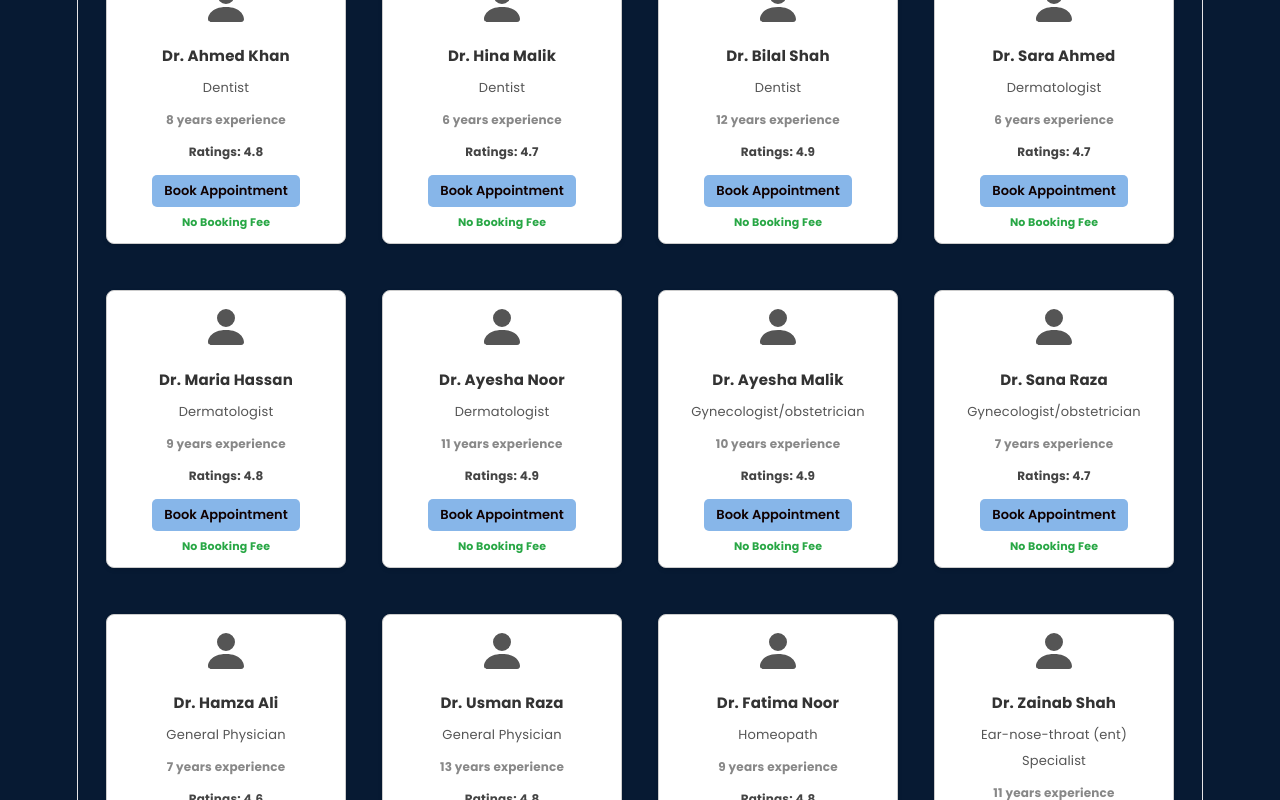
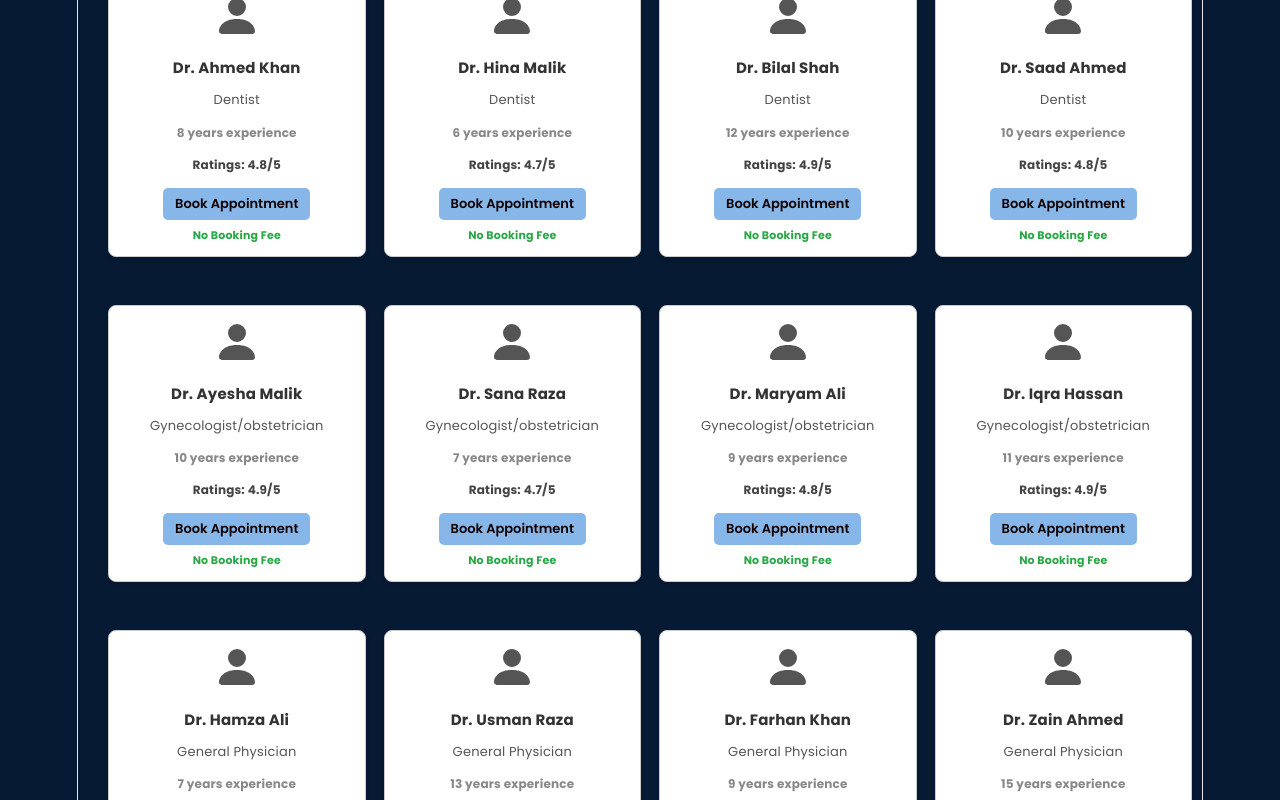
Before and after one commit to romeesa07/med_appt, a React (Vite) app: page /find-doctor in a window 1280 px wide. Shown: the part 620-1420 px from the top of the page. Built offline with nearby package versions, Linux system fonts and the light colour scheme.

Commit message:
Integrate booking consultation components

```diff
--- a/src/App.jsx
+++ b/src/App.jsx
@@ -6,7 +6,7 @@ import Landing_Page from "./Components/Landing_Page/Landing_Page";
 import Sign_Up from "./Components/Sign_Up/Sign_Up";
 import Login from "./Components/Login/Login";
 import InstantConsultation from "./Components/InstantConsultation/InstantConsultation";
-import FindDoctorSearch from "./Components/FindDoctorSearch/FindDoctorSearch";
+import BookingConsultation from "./Components/BookingConsultation";
 
 function App() {
   return (
@@ -27,7 +27,7 @@ function App() {
 
           <Route path="/instant-consultation" element={<InstantConsultation />} />
 
-          <Route path="/find-doctor" element={<FindDoctorSearch />} />
+          <Route path="/find-doctor" element={<BookingConsultation />} />
 
         </Routes>
 
--- /dev/null
+++ b/src/Components/BookingConsultation.css
@@ -0,0 +1,73 @@
+.searchpage-container {
+    width: 100%;
+    padding: 0;
+  }
+
+  /* Doctor results section */
+  .search-results-container {
+    width: 100%;
+    max-width: 1200px;
+    margin: 0 auto;
+    padding: 10px 20px 40px;
+    box-sizing: border-box;
+    text-align: center;
+  }
+
+  /* "4 doctors are available" */
+  .search-results-container h2 {
+    margin: 10px 0 4px;
+    font-size: 22px;
+    color: #414146;
+    text-align: center;
+  }
+
+  /* Subtitle */
+  .search-results-container h3 {
+    margin: 0 0 16px;
+    font-size: 15px;
+    font-weight: normal;
+    color: #666;
+    text-align: center;
+  }
+
+  /* Doctor cards */
+  .doctor-cards-container {
+    display: grid;
+    grid-template-columns: repeat(4, 1fr);
+    gap: 18px;
+    width: 100%;
+    margin-top: -250px;
+    align-items: start;
+    justify-content: center;
+  }
+
+  /* Keep cards compact */
+  .doctor-cards-container > * {
+    width: 240px;
+    max-width: 100%;
+  }
+
+  /* Tablet */
+  @media (max-width: 1000px) {
+    .doctor-cards-container {
+      grid-template-columns: repeat(3, 1fr);
+    }
+  }
+
+  /* Small tablet */
+  @media (max-width: 750px) {
+    .doctor-cards-container {
+      grid-template-columns: repeat(2, 1fr);
+    }
+  }
+
+  /* Mobile */
+  @media (max-width: 500px) {
+    .doctor-cards-container {
+      grid-template-columns: 1fr;
+    }
+
+    .search-results-container {
+      padding: 0 12px 30px;
+    }
+  }
--- /dev/null
+++ b/src/Components/BookingConsultation.jsx
@@ -0,0 +1,249 @@
+import React, { useState } from 'react';
+import './BookingConsultation.css';
+import FindDoctorSearch from './FindDoctorSearch/FindDoctorSearch';
+import DoctorCard from './DoctorCard/DoctorCard';
+
+const doctors = [
+  // Dentists
+  {
+    name: 'Dr. Ahmed Khan',
+    speciality: 'Dentist',
+    experience: 8,
+    ratings: '4.8/5',
+  },
+  {
+    name: 'Dr. Hina Malik',
+    speciality: 'Dentist',
+    experience: 6,
+    ratings: '4.7/5',
+  },
+  {
+    name: 'Dr. Bilal Shah',
+    speciality: 'Dentist',
+    experience: 12,
+    ratings: '4.9/5',
+  },
+  {
+    name: 'Dr. Saad Ahmed',
+    speciality: 'Dentist',
+    experience: 10,
+    ratings: '4.8/5',
+  },
+
+  // Gynecologists
+  {
+    name: 'Dr. Ayesha Malik',
+    speciality: 'Gynecologist/obstetrician',
+    experience: 10,
+    ratings: '4.9/5',
+  },
+  {
+    name: 'Dr. Sana Raza',
+    speciality: 'Gynecologist/obstetrician',
+    experience: 7,
+    ratings: '4.7/5',
+  },
+  {
+    name: 'Dr. Maryam Ali',
+    speciality: 'Gynecologist/obstetrician',
+    experience: 9,
+    ratings: '4.8/5',
+  },
+  {
+    name: 'Dr. Iqra Hassan',
+    speciality: 'Gynecologist/obstetrician',
+    experience: 11,
+    ratings: '4.9/5',
+  },
+
+  // General Physicians
+  {
+    name: 'Dr. Hamza Ali',
+    speciality: 'General Physician',
+    experience: 7,
+    ratings: '4.6/5',
+  },
+  {
+    name: 'Dr. Usman Raza',
+    speciality: 'General Physician',
+    experience: 13,
+    ratings: '4.8/5',
+  },
+  {
+    name: 'Dr. Farhan Khan',
+    speciality: 'General Physician',
+    experience: 9,
+    ratings: '4.7/5',
+  },
+  {
+    name: 'Dr. Zain Ahmed',
+    speciality: 'General Physician',
+    experience: 15,
+    ratings: '4.9/5',
+  },
+
+  // Dermatologists
+  {
+    name: 'Dr. Sara Ahmed',
+    speciality: 'Dermatologist',
+    experience: 6,
+    ratings: '4.7/5',
+  },
+  {
+    name: 'Dr. Maria Hassan',
+    speciality: 'Dermatologist',
+    experience: 9,
+    ratings: '4.8/5',
+  },
+  {
+    name: 'Dr. Ayesha Noor',
+    speciality: 'Dermatologist',
+    experience: 11,
+    ratings: '4.9/5',
+  },
+  {
+    name: 'Dr. Rabia Khan',
+    speciality: 'Dermatologist',
+    experience: 8,
+    ratings: '4.8/5',
+  },
+
+  // ENT Specialists
+  {
+    name: 'Dr. Zainab Shah',
+    speciality: 'Ear-nose-throat (ent) Specialist',
+    experience: 11,
+    ratings: '4.9/5',
+  },
+  {
+    name: 'Dr. Omar Hassan',
+    speciality: 'Ear-nose-throat (ent) Specialist',
+    experience: 8,
+    ratings: '4.7/5',
+  },
+  {
+    name: 'Dr. Kamran Ali',
+    speciality: 'Ear-nose-throat (ent) Specialist',
+    experience: 10,
+    ratings: '4.8/5',
+  },
+  {
+    name: 'Dr. Faisal Ahmed',
+    speciality: 'Ear-nose-throat (ent) Specialist',
+    experience: 14,
+    ratings: '4.9/5',
+  },
+
+  // Homeopaths
+  {
+    name: 'Dr. Fatima Noor',
+    speciality: 'Homeopath',
+    experience: 9,
+    ratings: '4.8/5',
+  },
+  {
+    name: 'Dr. Zoya Ahmed',
+    speciality: 'Homeopath',
+    experience: 6,
+    ratings: '4.6/5',
+  },
+  {
+    name: 'Dr. Hassan Raza',
+    speciality: 'Homeopath',
+    experience: 12,
+    ratings: '4.8/5',
+  },
+  {
+    name: 'Dr. Nadia Malik',
+    speciality: 'Homeopath',
+    experience: 8,
+    ratings: '4.7/5',
+  },
+
+  // Ayurveda
+  {
+    name: 'Dr. Omar Farooq',
+    speciality: 'Ayurveda',
+    experience: 5,
+    ratings: '4.5/5',
+  },
+  {
+    name: 'Dr. Noor Fatima',
+    speciality: 'Ayurveda',
+    experience: 8,
+    ratings: '4.7/5',
+  },
+  {
+    name: 'Dr. Arman Shah',
+    speciality: 'Ayurveda',
+    experience: 10,
+    ratings: '4.8/5',
+  },
+  {
+    name: 'Dr. Mehwish Ali',
+    speciality: 'Ayurveda',
+    experience: 7,
+    ratings: '4.9/5',
+  },
+];
+
+const BookingConsultation = () => {
+  const [filteredDoctors, setFilteredDoctors] = useState(doctors);
+  const [isSearched, setIsSearched] = useState(false);
+
+  const handleSearch = (searchText) => {
+    if (searchText === '') {
+      setFilteredDoctors(doctors);
+      setIsSearched(false);
+      return;
+    }
+
+    const filtered = doctors.filter((doctor) =>
+      doctor.speciality
+        .toLowerCase()
+        .includes(searchText.toLowerCase())
+    );
+
+    setFilteredDoctors(filtered);
+    setIsSearched(true);
+  };
+
+  return (
+    <div className="searchpage-container">
+
+      <FindDoctorSearch onSearch={handleSearch} />
+
+      <div className="search-results-container">
+
+        {isSearched && (
+          <>
+            <h2>
+              {filteredDoctors.length} doctors are available
+            </h2>
+
+            <h3>
+              Book appointments with minimum wait-time & verified doctor details
+            </h3>
+          </>
+        )}
+
+        <div className="doctor-cards-container">
+          {filteredDoctors.length > 0 ? (
+            filteredDoctors.map((doctor) => (
+              <DoctorCard
+                {...doctor}
+                key={doctor.name}
+              />
+            ))
+          ) : (
+            <p>No doctors found.</p>
+          )}
+        </div>
+
+      </div>
+
+    </div>
+  );
+};
+
+export default BookingConsultation;
--- a/src/Components/FindDoctorSearch/FindDoctorSearch.css
+++ b/src/Components/FindDoctorSearch/FindDoctorSearch.css
@@ -14,7 +14,7 @@
 }
 
 .search-subtitle {
-  margin: 0 0 -200px;
+ margin: 0 0 -200px;
   font-size: 18px;
   color: #666;
 }
@@ -129,7 +129,8 @@
 
 .doctor-results {
   width: 100%;
-  margin-top: -200px;
+  /* margin-top: -200px; */
+  margin-top: 18px;
   justify-content: center;
   display: grid;
   grid-template-columns: repeat(4, 1fr);
--- a/src/Components/FindDoctorSearch/FindDoctorSearch.jsx
+++ b/src/Components/FindDoctorSearch/FindDoctorSearch.jsx
@@ -1,6 +1,6 @@
+
 import React, { useState } from 'react';
 import './FindDoctorSearch.css';
-import DoctorCard from '../DoctorCard/DoctorCard';
 
 const specialities = [
   'Dentist',
@@ -12,109 +12,18 @@ const specialities = [
   'Ayurveda'
 ];
 
-const doctors = [
-  {
-    name: 'Dr. Ahmed Khan',
-    speciality: 'Dentist',
-    experience: 8,
-    ratings: '4.8'
-  },
-  {
-    name: 'Dr. Hina Malik',
-    speciality: 'Dentist',
-    experience: 6,
-    ratings: '4.7'
-  },
-  {
-    name: 'Dr. Bilal Shah',
-    speciality: 'Dentist',
-    experience: 12,
-    ratings: '4.9'
-  },
-  {
-    name: 'Dr. Sara Ahmed',
-    speciality: 'Dermatologist',
-    experience: 6,
-    ratings: '4.7'
-  },
-  {
-    name: 'Dr. Maria Hassan',
-    speciality: 'Dermatologist',
-    experience: 9,
-    ratings: '4.8'
-  },
-  {
-    name: 'Dr. Ayesha Noor',
-    speciality: 'Dermatologist',
-    experience: 11,
-    ratings: '4.9'
-  },
-  {
-    name: 'Dr. Ayesha Malik',
-    speciality: 'Gynecologist/obstetrician',
-    experience: 10,
-    ratings: '4.9'
-  },
-  {
-    name: 'Dr. Sana Raza',
-    speciality: 'Gynecologist/obstetrician',
-    experience: 7,
-    ratings: '4.7'
-  },
-  {
-    name: 'Dr. Hamza Ali',
-    speciality: 'General Physician',
-    experience: 7,
-    ratings: '4.6'
-  },
-  {
-    name: 'Dr. Usman Raza',
-    speciality: 'General Physician',
-    experience: 13,
-    ratings: '4.8'
-  },
-  {
-    name: 'Dr. Fatima Noor',
-    speciality: 'Homeopath',
-    experience: 9,
-    ratings: '4.8'
-  },
-  {
-    name: 'Dr. Zainab Shah',
-    speciality: 'Ear-nose-throat (ent) Specialist',
-    experience: 11,
-    ratings: '4.9'
-  },
-  {
-    name: 'Dr. Omar Farooq',
-    speciality: 'Ayurveda',
-    experience: 5,
-    ratings: '4.5'
-  },
-  {
-    name: 'Dr. Noor Fatima',
-    speciality: 'Ayurveda',
-    experience: 8,
-    ratings: '4.7'
-  }
-];
-
-const FindDoctorSearch = () => {
+const FindDoctorSearch = ({ onSearch }) => {
   const [showResults, setShowResults] = useState(false);
   const [searchDoctor, setSearchDoctor] = useState('');
 
   const handleDoctorSelect = (speciality) => {
     setSearchDoctor(speciality);
     setShowResults(false);
+
+    if (onSearch) {
+      onSearch(speciality);
+    }
   };
-
-  const filteredDoctors = searchDoctor
-    ? doctors.filter(
-        (doctor) =>
-          doctor.speciality.toLowerCase() ===
-          searchDoctor.toLowerCase()
-      )
-    : doctors;
 
   return (
     <div className="find-doctor">
@@ -135,7 +44,13 @@ const FindDoctorSearch = () => {
             placeholder="Search doctors, clinics, hospitals, etc."
             value={searchDoctor}
             onFocus={() => setShowResults(true)}
-            onChange={(e) => setSearchDoctor(e.target.value)}
+            onChange={(e) => {
+              setSearchDoctor(e.target.value);
+
+              if (onSearch) {
+                onSearch(e.target.value);
+              }
+            }}
           />
 
           <img
@@ -173,26 +88,6 @@ const FindDoctorSearch = () => {
 
       </div>
 
-      <div className="doctor-results">
-
-        {filteredDoctors.length > 0 ? (
-          filteredDoctors.map((doctor) => (
-            <DoctorCard
-              key={doctor.name}
-              name={doctor.name}
-              speciality={doctor.speciality}
-              experience={doctor.experience}
-              ratings={doctor.ratings}
-            />
-          ))
-        ) : (
-          <p className="no-doctors">
-            No doctors found for this specialty.
-          </p>
-        )}
-
-      </div>
-
     </div>
   );
 };
```
